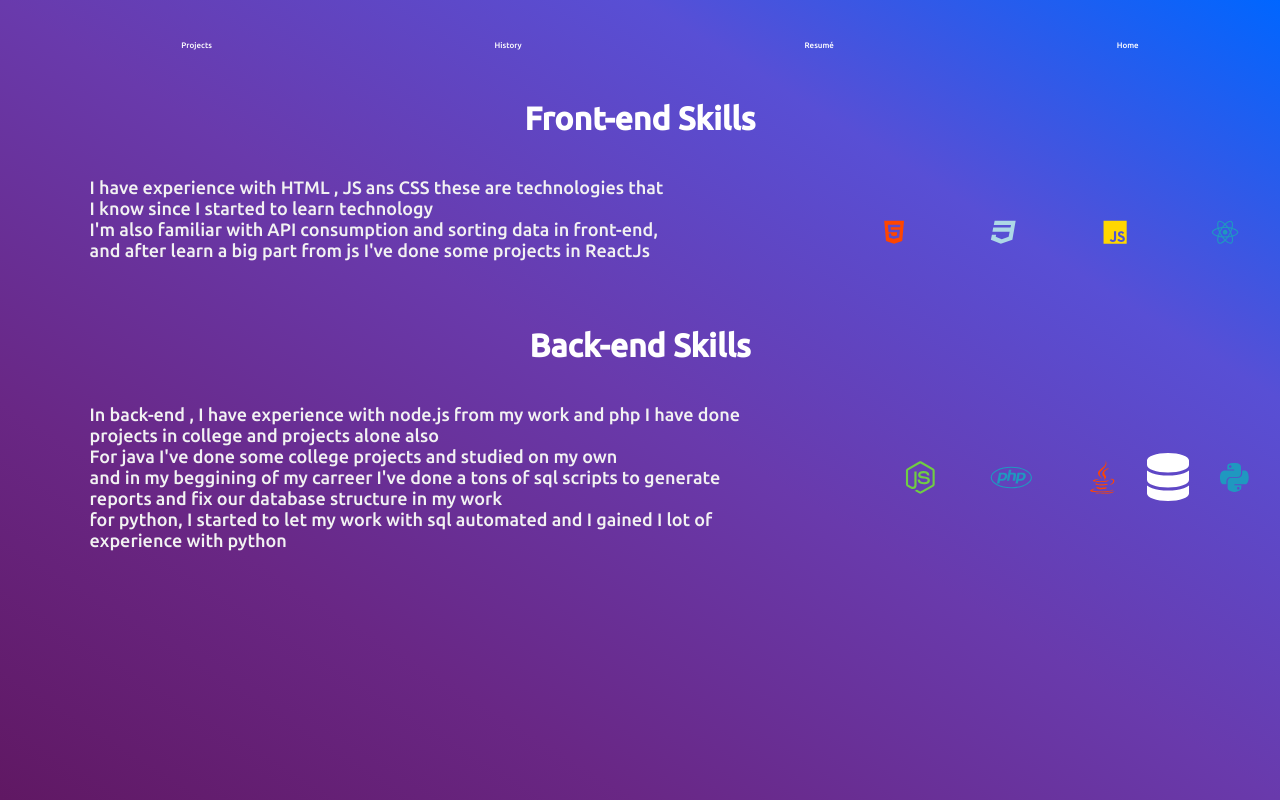
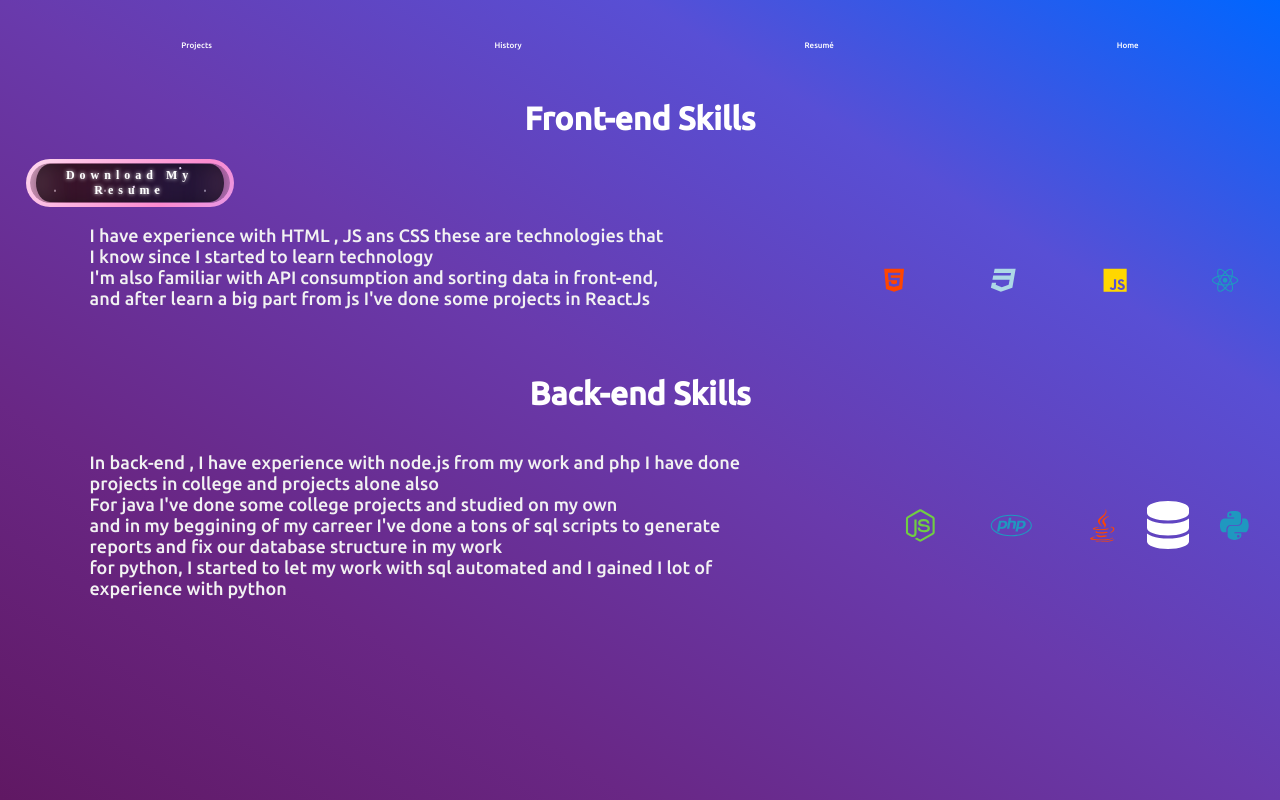
Before and after one commit to teusmamf/Portfolio, a React (Vite) app: page /Habilities in a window 1280 px wide. Built offline with nearby package versions, Linux system fonts and the light colour scheme; a web font is replaced by a local one.

Commit message:
deixando curriculo disponível para download

```diff
--- a/src/components/skills.jsx
+++ b/src/components/skills.jsx
@@ -3,7 +3,7 @@
 import { faHtml5, faCss3,faJs,faReact , faNodeJs,faPhp,faJava,faPython } from "@fortawesome/free-brands-svg-icons";
 import { useInView } from 'react-intersection-observer';
 import { motion } from "framer-motion";
-
+const PDF_FILE_URL = "https://mateus-martins.netlify.app/softwaredev.pdf"
 
 
 
@@ -13,9 +13,32 @@
         triggerOnce: true, // Para ativar a animação apenas uma vez quando a div se tornar visível
       });
 
+      const downloadFIleatURL = (url) => {
+        const aTag = document.createElement("a");
+        aTag.href = url;
+        aTag.setAttribute("download", 'Resume');
+        document.body.appendChild(aTag);
+        aTag.click();
+        aTag.remove();
+      }
+
     return (
         <div>
             <h1 className="resume_title">Front-end Skills</h1>
+            <button onClick={() => {
+                downloadFIleatURL(PDF_FILE_URL);
+            }} className="btn_download_resume">
+
+                <strong>Download My Resume</strong>
+                    <div id="container-stars">
+                      <div id="stars"></div>
+                    </div>
+
+                    <div id="glow">
+                      <div class="circle"></div>
+                      <div class="circle"></div>
+                    </div>
+            </button>
             <div className="front-end-container">
             <motion.div
                         className="container_text_skills"
--- a/src/styles/style_home.css
+++ b/src/styles/style_home.css
@@ -30,7 +30,176 @@
 
 }
 
+.btn_download_resume {
+  cursor: pointer;
+  margin-left: 2%;
+  display: flex;
+  justify-content: center;
+  align-items: center;
+  width: 13rem;
+  overflow: hidden;
+  height: 3rem;
+  background-size: 300% 300%;
+  backdrop-filter: blur(1rem);
+  border-radius: 5rem;
+  transition: 0.5s;
+  animation: gradient_301 5s ease infinite;
+  border: double 4px transparent;
+  background-image: linear-gradient(#000000, #000000),  linear-gradient(137.48deg, #ffffff 10%,#fc8bcf 45%, #cca9ff 67%, #7396f7 87%);
+  background-origin: border-box;
+  background-clip: content-box, border-box;
+}
 
+#container-stars {
+  position: absolute;
+  z-index: -1;
+  width: 100%;
+  height: 100%;
+  overflow: hidden;
+  transition: 0.5s;
+  backdrop-filter: blur(1rem);
+  border-radius: 5rem;
+}
+
+strong {
+  z-index: 2;
+  font-family: 'Avalors Personal Use';
+  font-size: 12px;
+  letter-spacing: 5px;
+  color: #FFFFFF;
+  text-shadow: 0 0 4px white;
+}
+
+#glow {
+  position: absolute;
+  display: flex;
+  width: 12rem;
+}
+
+.circle {
+  width: 100%;
+  height: 30px;
+  filter: blur(2rem);
+  animation: pulse_3011 4s infinite;
+  z-index: -1;
+}
+
+.circle:nth-of-type(1) {
+  background: rgba(254, 83, 186, 0.636);
+}
+
+.circle:nth-of-type(2) {
+  background: rgba(142, 81, 234, 0.704);
+}
+
+.btn_download_resume:hover #container-stars {
+  z-index: 1;
+  background-color: #212121;
+}
+
+.btn_download_resume:hover {
+  transform: scale(1.1)
+}
+
+.btn_download_resume:active {
+  border: double 4px #FE53BB;
+  background-origin: border-box;
+  background-clip: content-box, border-box;
+  animation: none;
+}
+
+.btn_download_resume:active .circle {
+  background: #FE53BB;
+}
+
+#stars {
+  position: relative;
+  background: transparent;
+  width: 200rem;
+  height: 200rem;
+}
+
+#stars::after {
+  content: "";
+  position: absolute;
+  top: -10rem;
+  left: -100rem;
+  width: 100%;
+  height: 100%;
+  animation: animStarRotate 90s linear infinite;
+}
+
+#stars::after {
+  background-image: radial-gradient(#ffffff 1px, transparent 1%);
+  background-size: 50px 50px;
+}
+
+#stars::before {
+  content: "";
+  position: absolute;
+  top: 0;
+  left: -50%;
+  width: 170%;
+  height: 500%;
+  animation: animStar 60s linear infinite;
+}
+
+#stars::before {
+  background-image: radial-gradient(#ffffff 1px, transparent 1%);
+  background-size: 50px 50px;
+  opacity: 0.5;
+}
+
+@keyframes animStar {
+  from {
+    transform: translateY(0);
+  }
+
+  to {
+    transform: translateY(-135rem);
+  }
+}
+
+@keyframes animStarRotate {
+  from {
+    transform: rotate(360deg);
+  }
+
+  to {
+    transform: rotate(0);
+  }
+}
+
+@keyframes gradient_301 {
+  0% {
+    background-position: 0% 50%;
+  }
+
+  50% {
+    background-position: 100% 50%;
+  }
+
+  100% {
+    background-position: 0% 50%;
+  }
+}
+
+@keyframes pulse_3011 {
+  0% {
+    transform: scale(0.75);
+    box-shadow: 0 0 0 0 rgba(0, 0, 0, 0.7);
+  }
+
+  70% {
+    transform: scale(1);
+    box-shadow: 0 0 0 10px rgba(0, 0, 0, 0);
+  }
+
+  100% {
+    transform: scale(0.75);
+    box-shadow: 0 0 0 0 rgba(0, 0, 0, 0);
+  }
+}
 .ul_navbar{
     display: flex;
     justify-content: space-around;
```
Also changed, not shown: 1 other file (tests, documents, lock files or other folders).
